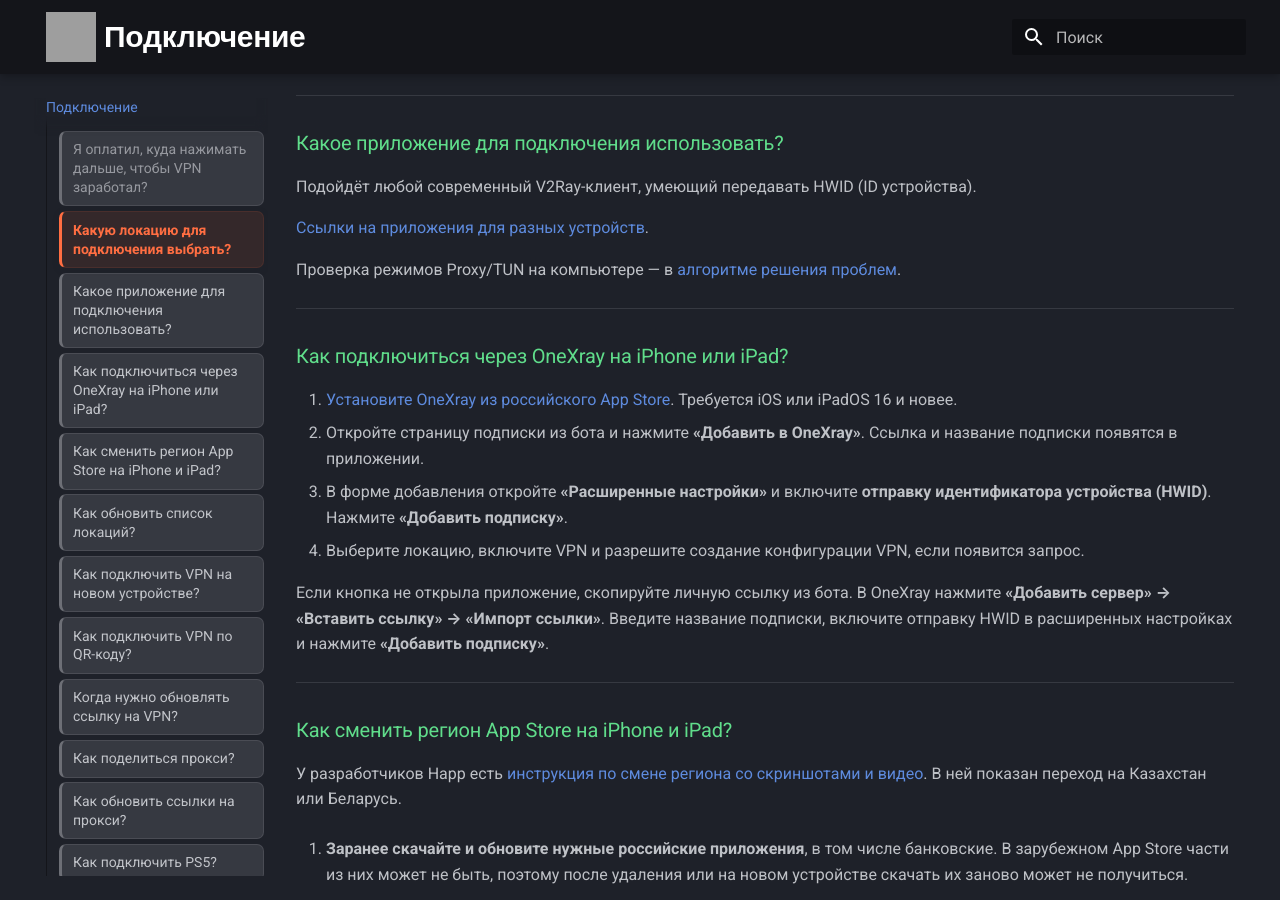
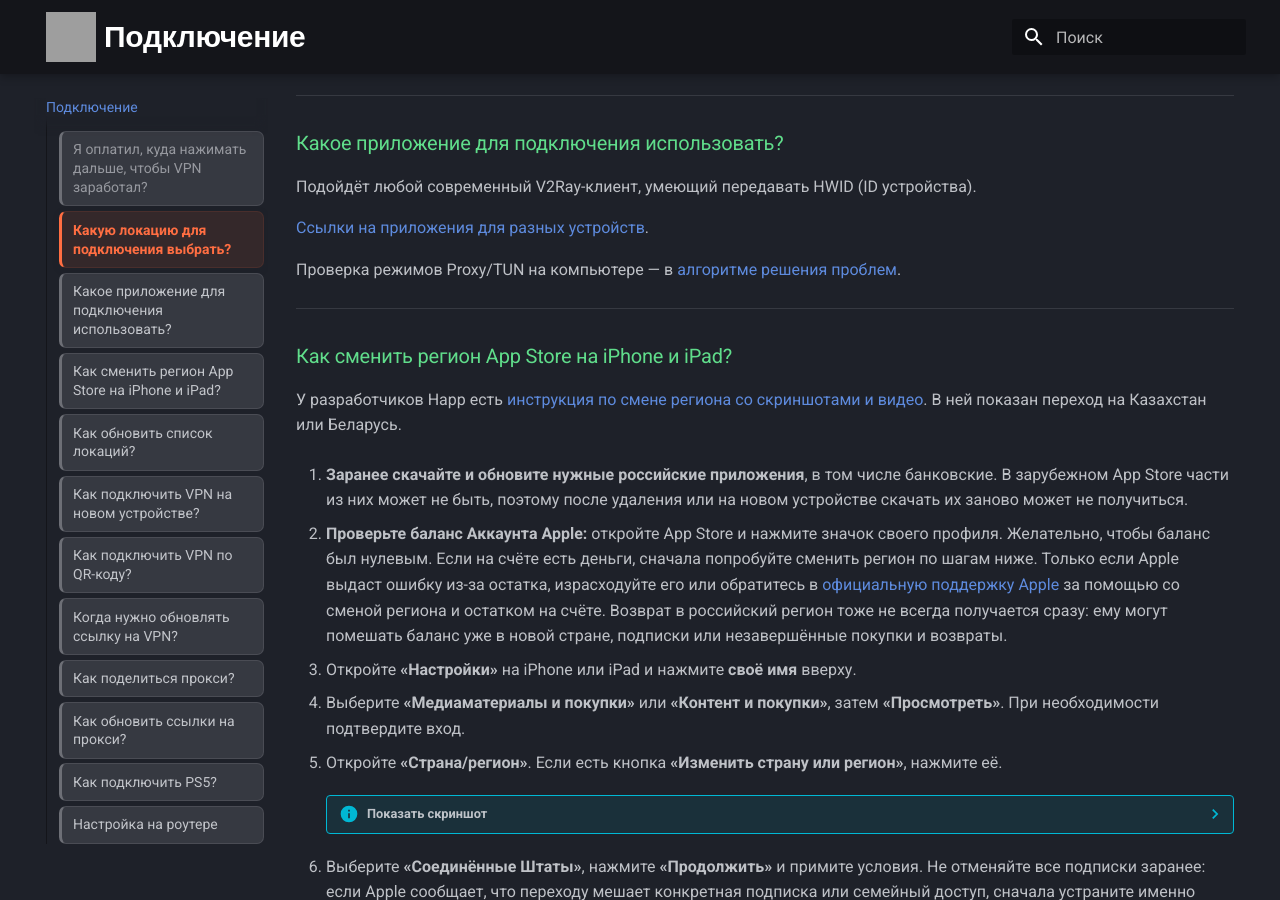
Before and after one commit to CanvasProxy/wiki, an MkDocs documentation site: the page built from docs/connection.md, in a window 1280 px wide and 900 px high, scrolled down 705 px. Built offline with MkDocs 1.6.1 and Material for MkDocs 9.7.7, drawn with Linux system fonts in a browser that asks for light colours; grey boxes are pictures that could not be loaded.

```diff
--- a/docs/connection.md
+++ b/docs/connection.md
@@ -32,17 +32,6 @@
 
 <span id="proxy-tun"></span>
 Проверка режимов Proxy/TUN на компьютере — в [алгоритме решения проблем](troubleshooting.md#vpn-not-working).
-
----
-
-### Как подключиться через OneXray на iPhone или iPad? {: #onexray }
-
-1. [Установите OneXray из российского App Store](https://apps.apple.com/ru/app/onexray/id6745748773). Требуется iOS или iPadOS 16 и новее.
-2. Откройте страницу подписки из бота и нажмите **«Добавить в OneXray»**. Ссылка и название подписки появятся в приложении.
-3. В форме добавления откройте **«Расширенные настройки»** и включите **отправку идентификатора устройства (HWID)**. Нажмите **«Добавить подписку»**.
-4. Выберите локацию, включите VPN и разрешите создание конфигурации VPN, если появится запрос.
-
-Если кнопка не открыла приложение, скопируйте личную ссылку из бота. В OneXray нажмите **«Добавить сервер» → «Вставить ссылку» → «Импорт ссылки»**. Введите название подписки, включите отправку HWID в расширенных настройках и нажмите **«Добавить подписку»**.
 
 ---
 
```
Also changed, not shown: docs/general.md (+11 -14 lines).
